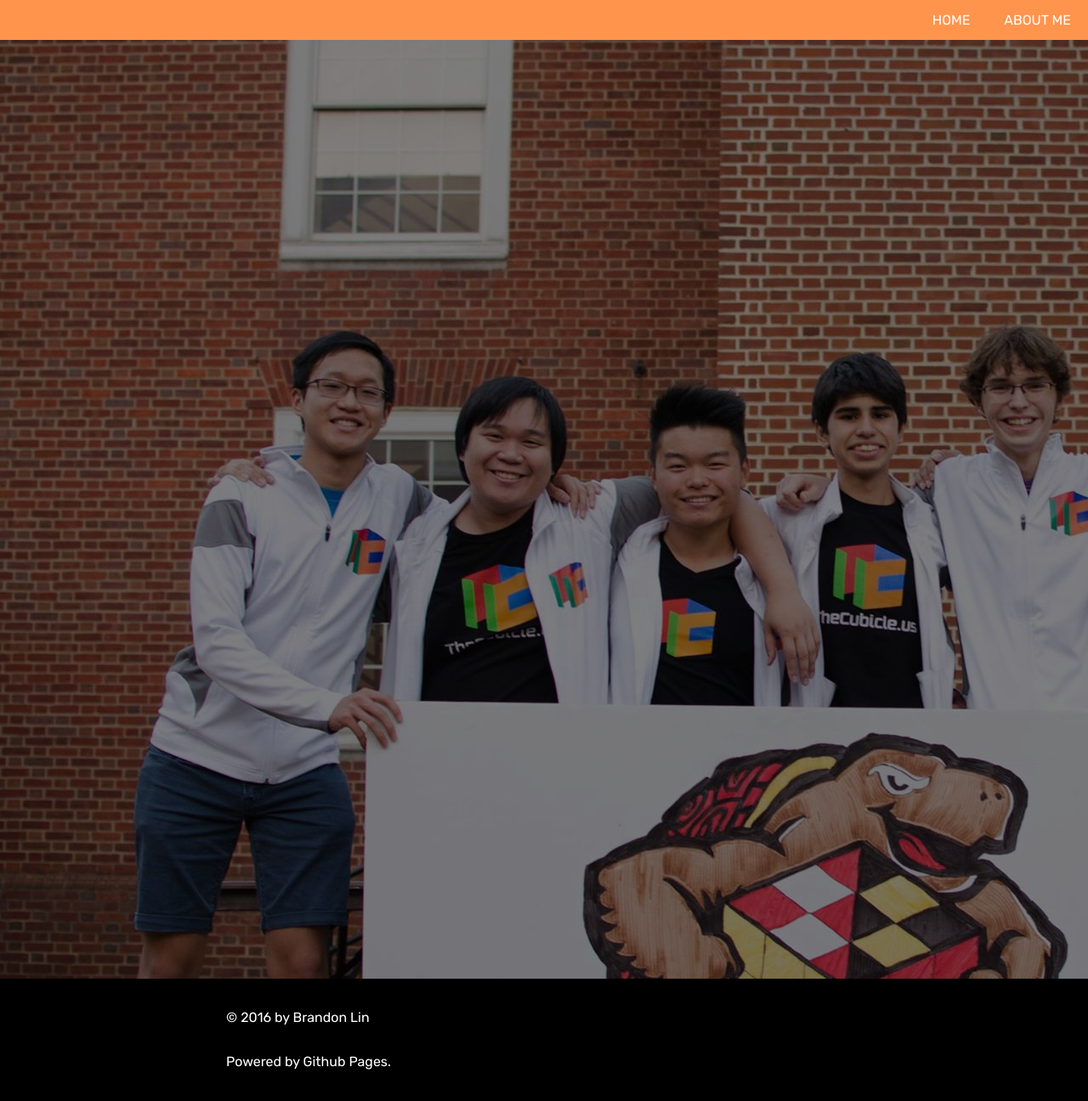
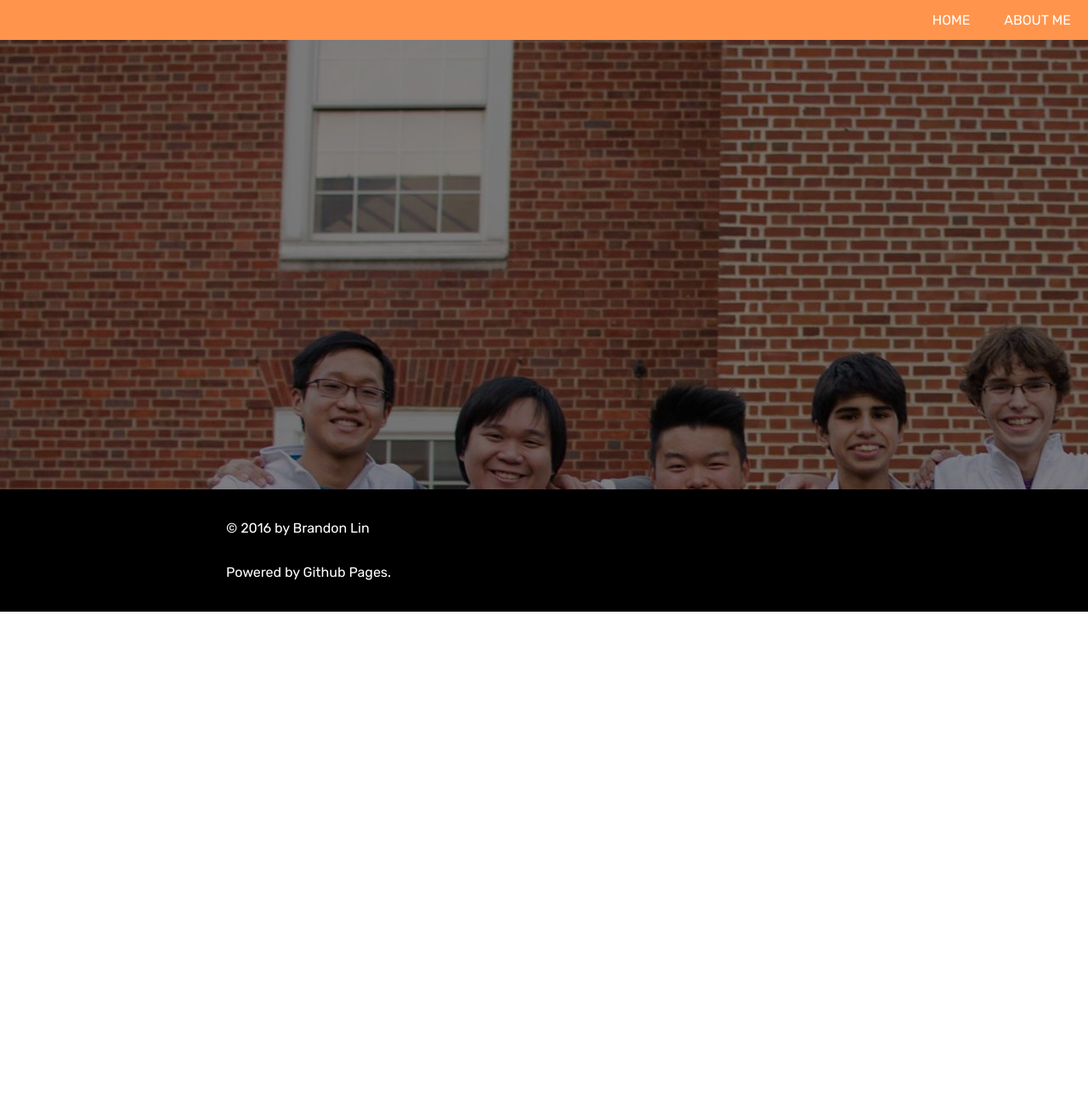
Before and after one commit to esqu1/esqu1.github.io, a Jekyll site: the page built from cubing/index.html, in a window 1280 px wide and 1296 px high. Shown: the whole window at 85% size. Built offline with Jekyll 4.4.1, drawn with Linux system fonts in a browser that asks for light colours; nearby versions of some CDN libraries; some web fonts are replaced.

Commit message:
cubing webpage

```diff
--- a/cubing/css/style.css
+++ b/cubing/css/style.css
@@ -29,7 +29,7 @@ p{
 .cube{
 	background-image: linear-gradient( rgba(0, 0, 0, 0.5), rgba(0, 0, 0, 0.5) ), url(../../img/14590037_1351806814832162_660718812914753426_o.jpg);
 	width:100%;
-	height: 90vw;
+	height: 45vw;
 }
 
 * {
```
